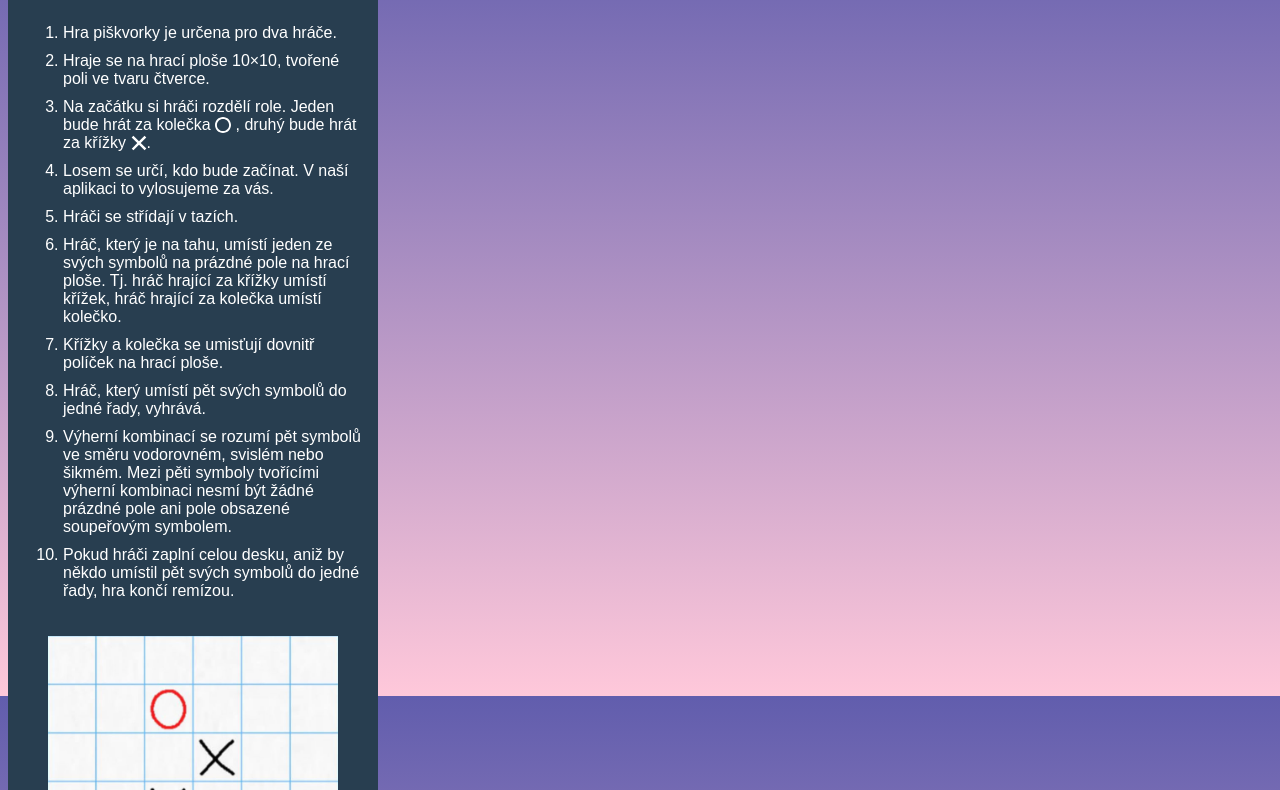
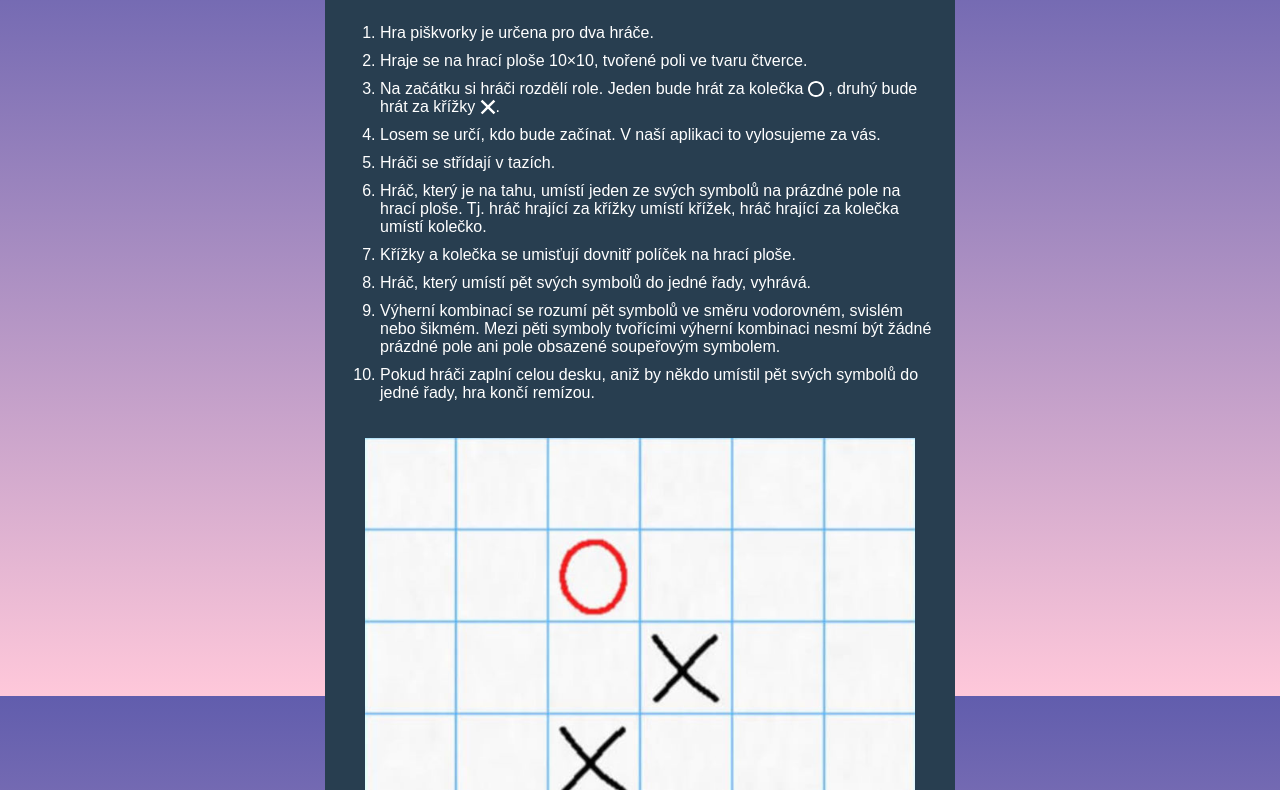
Before and after one commit to lizardeq/Piskvorky, a plain HTML site: page pravidla.html in a window 1280 px wide. Shown: the part 104-894 px from the top of the page. Drawn offline with Linux system fonts and the light colour scheme.

Commit message:
ukol 2.2

```diff
--- a/styly.css
+++ b/styly.css
@@ -21,7 +21,7 @@ p {
 .stranka {
   display: flex;
   flex-direction: column;
-  width: 370px;
+  width: 340px;
   background-color: #283e50;
 }
 
@@ -36,6 +36,7 @@ p {
 
 .stranka--pravidla {
   border-radius: 7px 7px 0 0;
+  margin: 0 auto;
 }
 
 img {
@@ -117,3 +118,9 @@ figcaption {
 .trans_bila {
   filter: invert(100%);
 }
+
+@media screen and (min-width: 800px) {
+  .stranka {
+    width: 630px;
+  }
+}
```
